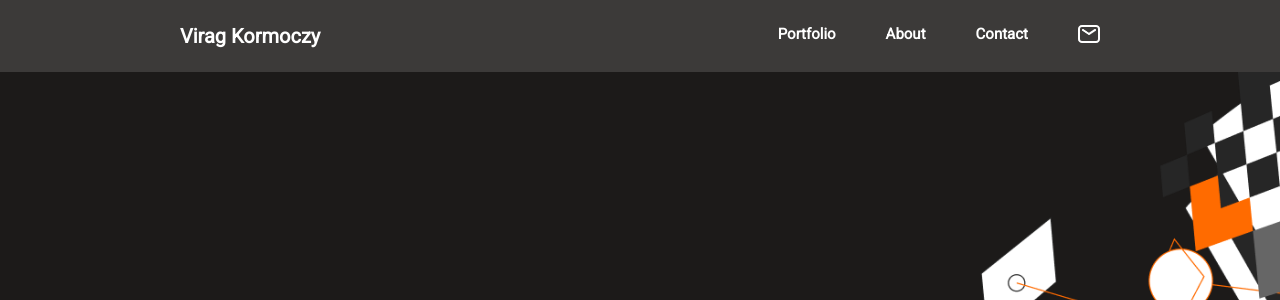
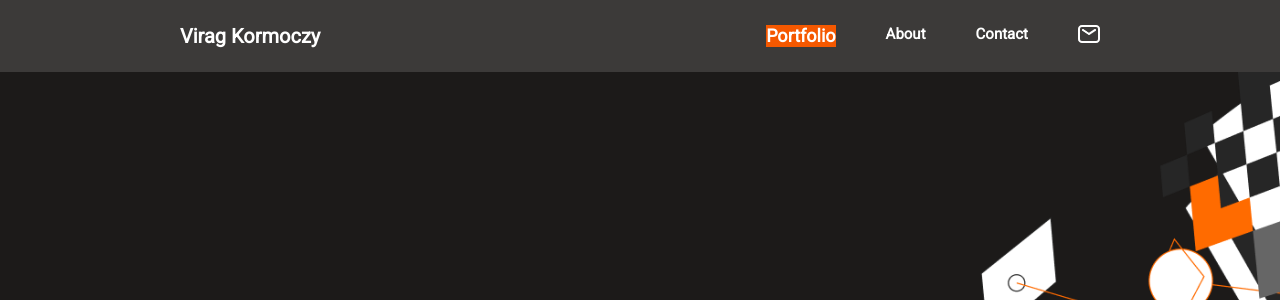
Before and after one commit to Stanleeeeee/Microverse-Portfolio, a website: page index.html in a window 1280 px wide. In both pictures the pointer is over the item "Portfolio". Shown: the top 300 px of the page. Drawn offline with Linux system fonts and the light colour scheme.

Commit message:
Add transition to nav elements

```diff
--- a/style.css
+++ b/style.css
@@ -424,6 +424,14 @@ form {
 
   .hidden-items {
     display: inline;
+    font-size: 15px;
+    transition-property: background-color, font-size;
+    transition-duration: 1s;
+  }
+
+  .hidden-items:hover {
+    font-size: 18px;
+    background-color: #f55800;
   }
 
   .title {
```
